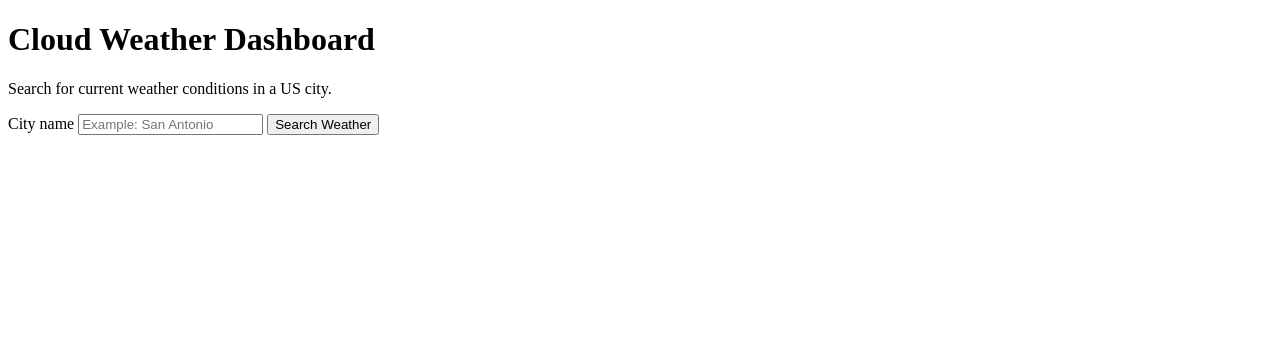
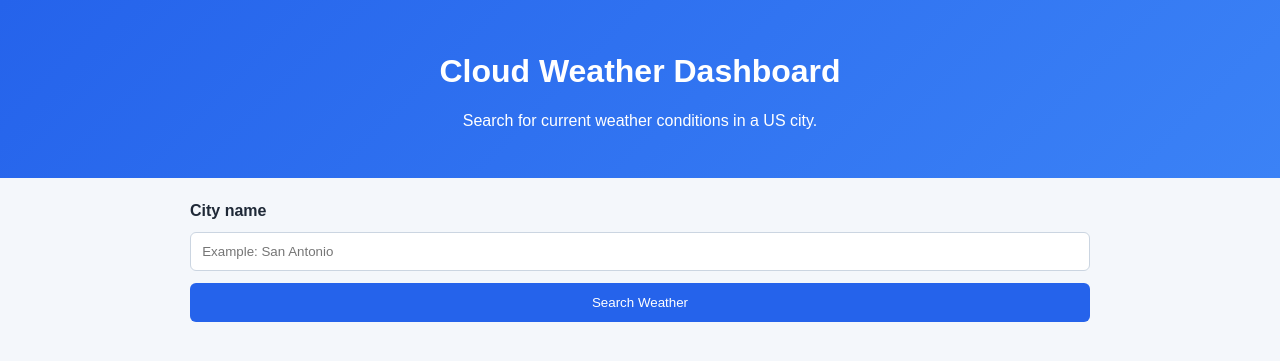
Before and after one commit to JackStothoff/Cloud-weather-dashboard, a Flask app: page / in a window 1280 px wide. Shown: the top 361 px of the page. Run offline with Flask 3, Linux system fonts and the light colour scheme.

Commit message:
Update styling for the weather app

```diff
--- /dev/null
+++ b/static/style.css
@@ -0,0 +1,76 @@
+body {
+    margin: 0;
+    font-family: Arial, sans-serif;
+    background: #f4f7fb;
+    color: #1f2937;
+}
+
+.page-header {
+    background: linear-gradient(135deg, #2563eb, #3b82f6);
+    color: white;
+    padding: 2rem 1.5rem;
+    text-align: center;
+}
+
+.app-shell {
+    max-width: 900px;
+    margin: 0 auto;
+    padding: 1.5rem;
+}
+
+.search-form {
+    display: flex;
+    flex-direction: column;
+    gap: 0.75rem;
+    margin-bottom: 1rem;
+}
+
+.search-label {
+    font-weight: bold;
+}
+
+.search-input {
+    padding: 0.7rem;
+    border: 1px solid #cbd5e1;
+    border-radius: 6px;
+}
+
+.search-button {
+    background: #2563eb;
+    color: white;
+    border: none;
+    padding: 0.75rem 1rem;
+    border-radius: 6px;
+    cursor: pointer;
+}
+
+.search-button:hover {
+    background: #1d4ed8;
+}
+
+.status-card,
+.weather-card,
+.forecast-card {
+    background: white;
+    border-radius: 10px;
+    padding: 1rem;
+    box-shadow: 0 2px 8px rgba(0, 0, 0, 0.06);
+    margin-bottom: 1rem;
+}
+
+.weather-title {
+    margin-top: 0;
+}
+
+.weather-details {
+    padding-left: 1.2rem;
+}
+
+.forecast-grid {
+    display: grid;
+    gap: 1rem;
+}
+
+.forecast-card {
+    border-left: 4px solid #60a5fa;
+}
--- a/templates/index.html
+++ b/templates/index.html
@@ -8,21 +8,26 @@
         content="width=device-width, initial-scale=1.0"
     >
 
+    <link rel="stylesheet" href="{{ url_for('static', filename='style.css') }}">
+
+
     <title>{{ title }}</title>
 </head>
 <body>
-    <header>
+    <header class="page-header">
         <h1>{{ title }}</h1>
 
         <p>Search for current weather conditions in a US city.</p>
     </header>
 
-    <main>
+    <main class="app-shell">
+        <div class="l_sidebar">
         <!-- GET places the city in the URL query string. -->
-        <form method="GET" action="/">
-            <label for="city">City name</label>
+        <form class="search-form" method="GET" action="/">
+            <label class="search-label" for="city">City name</label>
 
             <input
+                class="search-input"
                 type="text"
                 id="city"
                 name="city"
@@ -33,10 +38,10 @@
                 required
             >
 
-            <button type="submit">Search Weather</button>
+            <button class="search-button" type="submit">Search Weather</button>
         </form>
         {% if error %}
-            <section role="alert" aria-live="polite">
+            <section class="status-card" role="alert" aria-live="polite">
                 <h2>Unable to Load Weather</h2>
 
                 <p>{{ error }}</p>
@@ -49,8 +54,8 @@
         {% endif %}
         <!-- This section appears only after weather data exists. -->
         {% if weather %}
-            <section>
-                <h2>
+            <section class="weather-card">
+                <h2 class="weather-title">
                     {{ weather.name }}
                     {% if weather.state %}
                         , {{ weather.state }}
@@ -62,7 +67,7 @@
                     {{ weather.description }}
                 </p>
 
-                <ul>
+                <ul class="weather-details">
                     <li>
                         <strong>Temperature:</strong>
 
@@ -108,14 +113,15 @@
                     </p>
                 {% endif %}
             </section>
+        </div>
         {% endif %}
         {% if forecast %}
-        <section>
+        <section class="forecast-section">
             <h2>Five-Day Forecast</h2>
 
-            <div>
+            <div class="forecast-grid">
                 {% for period in forecast %}
-                    <article>
+                    <article class="forecast-card">
                         <h3>{{ period.name }}</h3>
 
                         <p>
```
